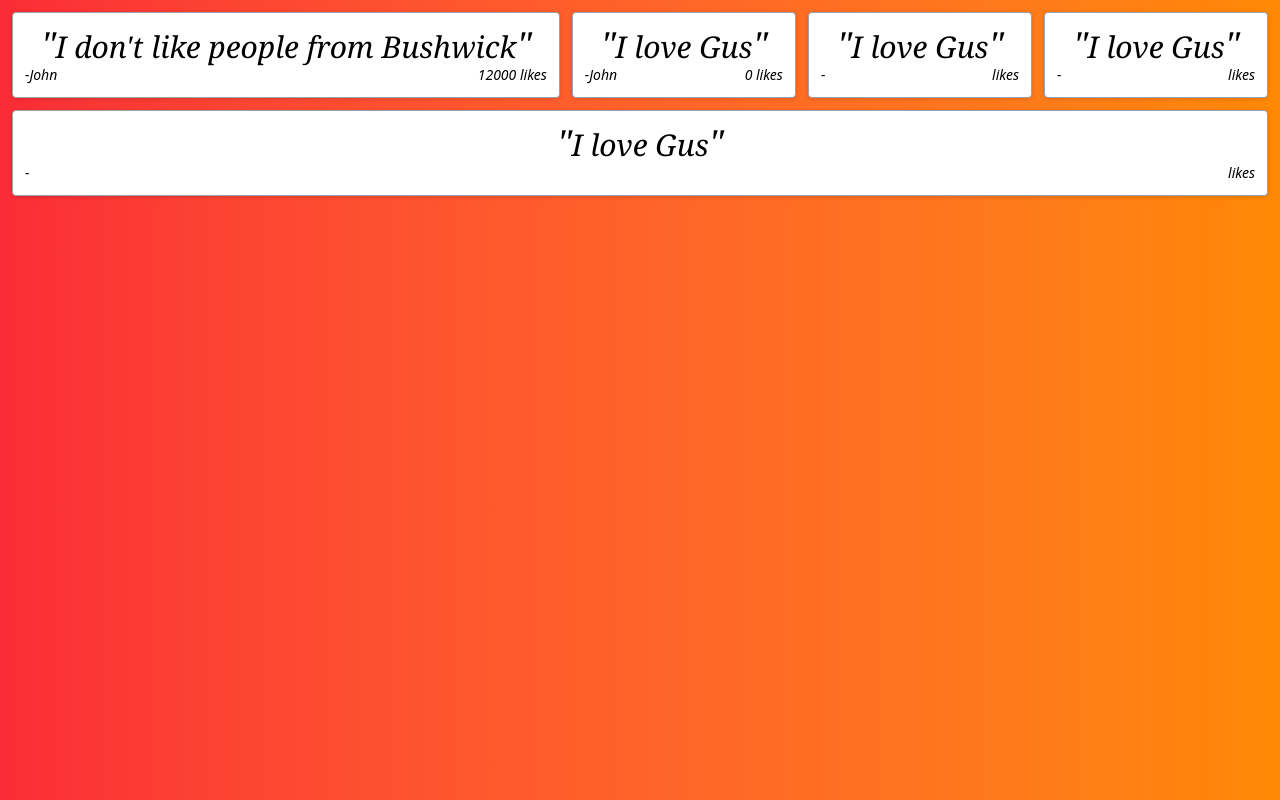
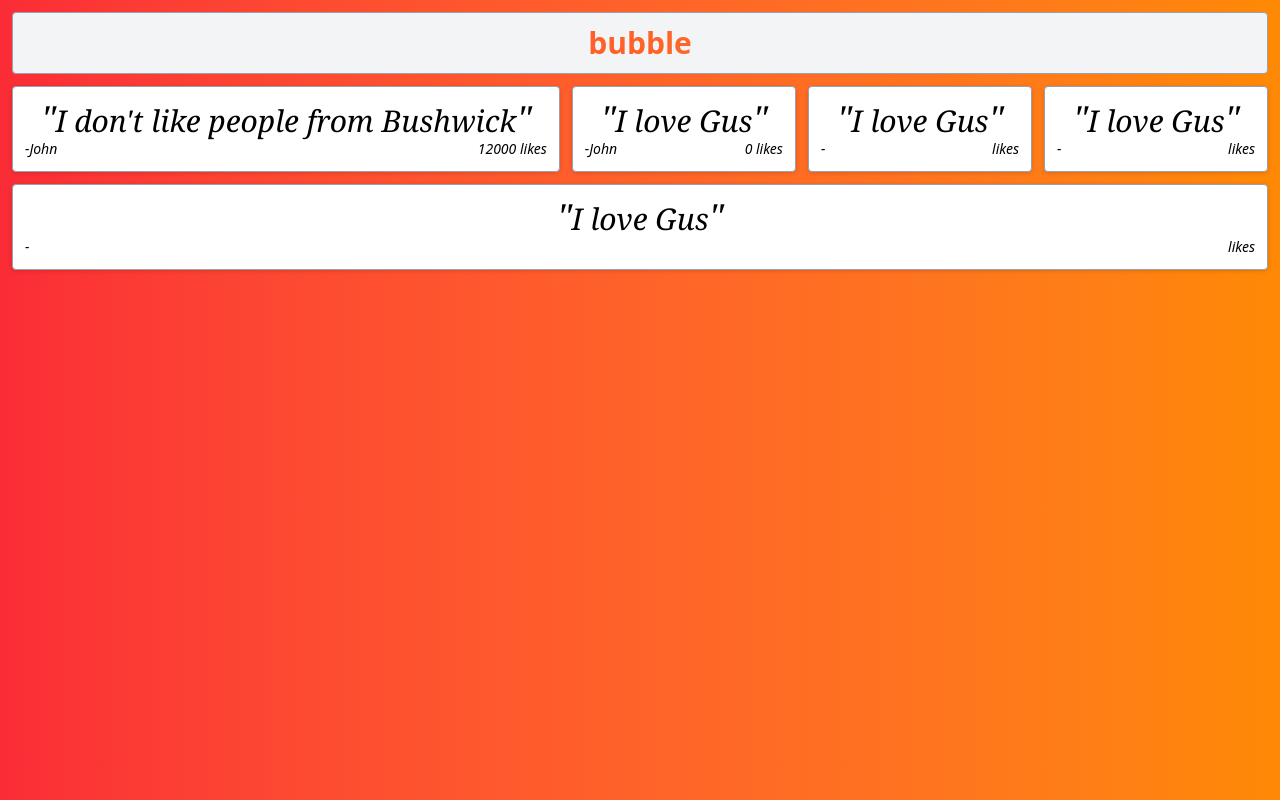
Before and after one commit to JohnSwiftC/bubble, a React (Vite) app: page / in a window 1280 px wide. Built offline with nearby package versions, Linux system fonts and the light colour scheme.

Commit message:
remove usestate from app.jsx

```diff
--- a/src/App.jsx
+++ b/src/App.jsx
@@ -1,14 +1,17 @@
-import { useState } from 'react'
 import './App.css'
 
 import Quote from './comps/Quote'
 
 function App() {
-  const [count, setCount] = useState(0)
 
   return (
     <>
       <div className="w-screen h-screen bg-gradient-to-r from-red-500 to-orange-400 p-3">
+        <div className="text-center bg-gray-100 border border-gray-400 mb-3 p-3 rounded">
+          <p className="text-transparent bg-clip-text font-bold text-3xl bg-gradient-to-r from-red-500 to-orange-400">
+            bubble
+          </p>
+        </div>
         <div className="flex flex-wrap gap-3">
           <Quote text="I don't like people from Bushwick" name="John" likes={12000}/>
           <Quote text="I love Gus" name="John" likes={0}/>
```
